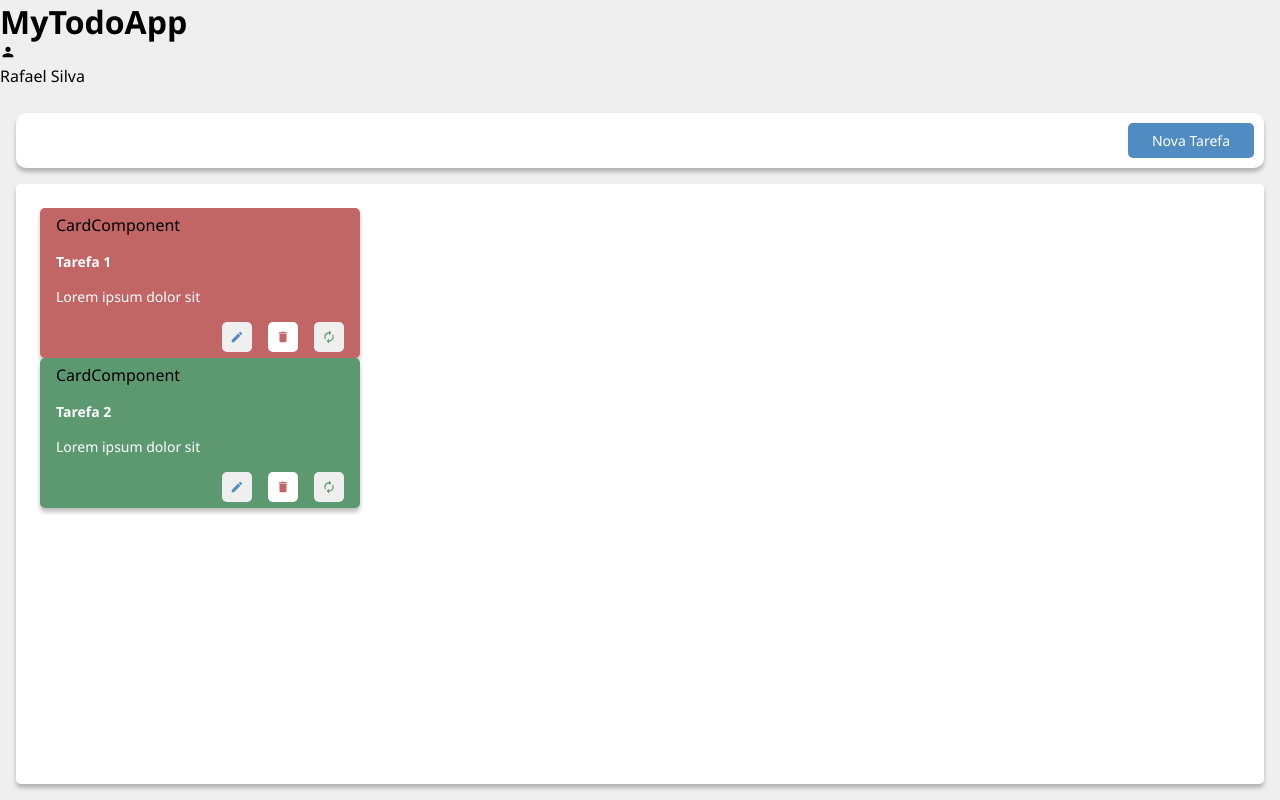
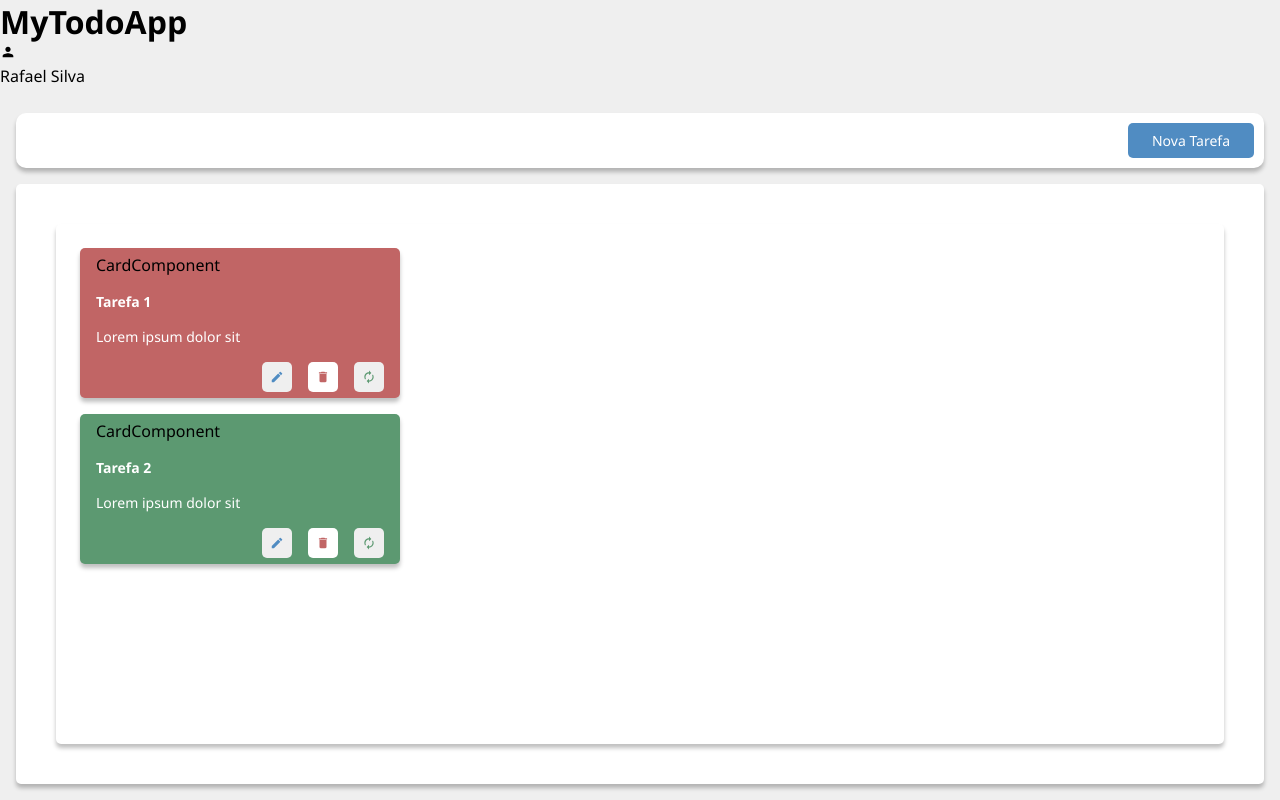
Before and after one commit to rsilvagit/my-todo-list, a React (Vite) app: page / in a window 1280 px wide. Built offline with nearby package versions, Linux system fonts and the light colour scheme.

Commit message:
styled home

```diff
--- a/src/components/button/ButtonComponent.style.jsx
+++ b/src/components/button/ButtonComponent.style.jsx
@@ -6,7 +6,7 @@ const colors = StyleUtils.Colors;
 
 export const Button = styled.button`
     display: flex;
-    padding: ${({$simetric})=>$simetric ? '8px': "8px 24px"};
+    padding: ${({$simetric})=> $simetric ? '8px': "8px 24px"};
     justify-content: center;
     align-items: center;
     gap: 10px;
--- a/src/pages/home/HomePage.Style.jsx
+++ b/src/pages/home/HomePage.Style.jsx
@@ -0,0 +1,25 @@
+import styled from 'styled-components'
+
+export const HomeContainer = styled.div`
+    display: flex;
+    padding: 16px;
+    flex-direction: column;
+    align-items: flex-start;
+    gap: 16px;
+    flex: 1 0 0;
+    align-self: stretch;
+    border-radius: 10px;
+
+`
+export const CardsContainer = styled.div`
+    display: flex;
+    padding: 24px;
+    flex-direction: column;
+    align-items: flex-start;
+    gap: 16px;
+    flex: 1 0 0;
+    align-self: stretch;
+    border-radius: 5px;
+    background: #FFF;
+    box-shadow: 0px 4px 4px 0px rgba(0, 0, 0, 0.25);
+`
--- a/src/pages/home/HomePage.jsx
+++ b/src/pages/home/HomePage.jsx
@@ -1,15 +1,16 @@
 import CardComponent from '../../components/card/CardComponent'
 import { MockUtils } from '../../utils/mock'
+import * as Styled from "./HomePage.Style"
 
 
 export const HomePage = () => {
     return (
-        <div className="HomeContainer">
-            <div className="CardsContainer">
+        <Styled.HomeContainer>
+            <Styled.CardsContainer>
                  {MockUtils.Todos.map(todo =>
                     <CardComponent todo={todo} key={todo.id} />
                 )}
-            </div>
-        </div>
+            </Styled.CardsContainer>
+        </Styled.HomeContainer>
     )
 }
```
